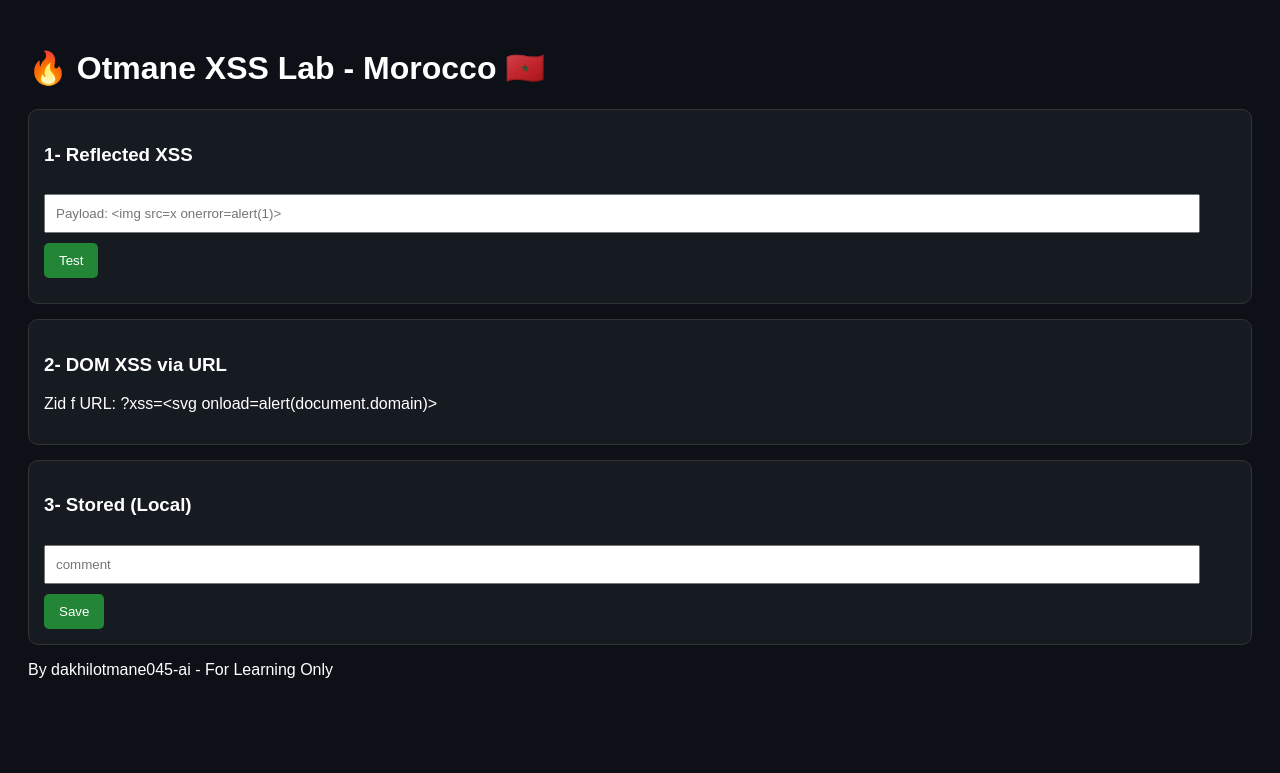
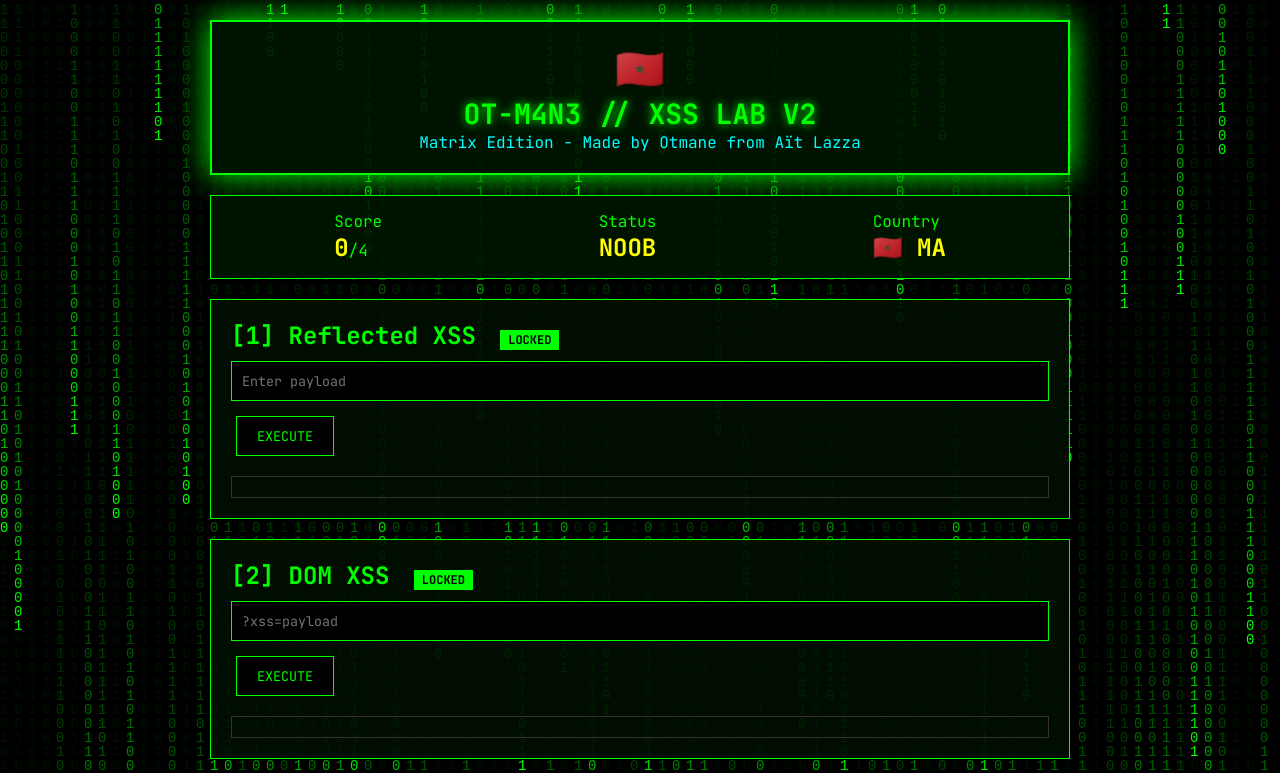
Before and after one commit to dakhilotmane045-ai/xss-lab, a plain HTML site: page index.html in a window 1280 px wide. Shown: the top 773 px of the page. Drawn offline with Linux system fonts and the light colour scheme.

Commit message:
Refactor index.html for improved structure and style

```diff
--- a/index.html
+++ b/index.html
@@ -1,41 +1,59 @@
 <!DOCTYPE html>
-<html>
-<head><title>Otmane XSS Lab</title>
+<html lang="en">
+<head>
+<meta charset="UTF-8">
+<meta name="viewport" content="width=device-width, initial-scale=1.0">
+<title>OT-M4N3 | XSS Lab V2 - Morocco</title>
 <style>
-body{background:#0d1117;color:#fff;font-family:Arial;padding:20px}
-.box{background:#161b22;padding:15px;margin:15px 0;border-radius:10px;border:1px solid #333}
-input{width:95%;padding:10px;margin:10px 0}
-button{background:#238636;color:white;padding:10px 15px;border:0;border-radius:5px}
+@import url('https://fonts.googleapis.com/css2?family=JetBrains+Mono:wght@400;700&display=swap');
+*{margin:0;padding:0;box-sizing:border-box;font-family:'JetBrains Mono',monospace}
+body{background:#000;color:#0f0;overflow-x:hidden;min-height:100vh;position:relative}
+canvas#matrix{position:fixed;top:0;left:0;z-index:0;width:100%;height:100%}
+.container{position:relative;z-index:1;max-width:900px;margin:0 auto;padding:20px}
+.header{text-align:center;border:2px solid #0f0;padding:20px;background:rgba(0,20,0,0.9);box-shadow:0 0 30px #0f0;margin-bottom:20px}
+.header h1{font-size:28px;text-shadow:0 0 10px #0f0}
+.stats{display:flex;justify-content:space-around;background:rgba(0,20,0,0.9);border:1px solid #0f0;padding:15px;margin-bottom:20px}
+.stats b{color:#ff0;font-size:24px}
+.lab{background:rgba(0,15,0,0.92);border:1px solid #0f0;padding:20px;margin-bottom:20px}
+.lab.solved{border-color:#ff0;box-shadow:0 0 25px #ff0}
+.badge{background:#0f0;color:#000;padding:2px 8px;font-size:12px;margin-left:10px}
+.badge.done{background:#ff0}
+input,textarea{width:100%;background:#000;border:1px solid #0f0;color:#0f0;padding:10px;margin:10px 0}
+button{background:#000;color:#0f0;border:1px solid #0f0;padding:10px 20px;cursor:pointer;margin:5px}
+button:hover{background:#0f0;color:#000}
+.flag-box{border:2px solid #ff0;background:rgba(40,40,0,0.9);padding:20px;text-align:center;display:none}
+.flag-box.show{display:block}
 </style>
 </head>
 <body>
-<h1>🔥 Otmane XSS Lab - Morocco 🇲🇦</h1>
-
-<div class="box">
-<h3>1- Reflected XSS</h3>
-<input id="s" placeholder='Payload: <img src=x onerror=alert(1)>'>
-<button onclick="document.getElementById('o').innerHTML=document.getElementById('s').value">Test</button>
-<div id="o" style="margin-top:10px;color:yellow"></div>
+<canvas id="matrix"></canvas>
+<div class="container">
+<div class="header">
+<div style="font-size:40px">🇲🇦</div>
+<h1>OT-M4N3 // XSS LAB V2</h1>
+<div style="color:#0ff">Matrix Edition - Made by Otmane from Aït Lazza</div>
 </div>
-
-<div class="box">
-<h3>2- DOM XSS via URL</h3>
-<p>Zid f URL: ?xss=&lt;svg onload=alert(document.domain)&gt;</p>
-<div id="d"></div>
+<div class="stats">
+<div>Score<br><b id="score">0</b>/4</div>
+<div>Status<br><b id="status">NOOB</b></div>
+<div>Country<br><b>🇲🇦 MA</b></div>
+</div>
+<div class="lab" id="lab1"><h2>[1] Reflected XSS <span class="badge" id="b1">LOCKED</span></h2><input id="i1" placeholder="Enter payload"><button onclick="test1()">EXECUTE</button><div id="r1" style="margin-top:15px;padding:10px;border:1px solid #333"></div></div>
+<div class="lab" id="lab2"><h2>[2] DOM XSS <span class="badge" id="b2">LOCKED</span></h2><input id="i2" placeholder="?xss=payload"><button onclick="test2()">EXECUTE</button><div id="r2" style="margin-top:15px;padding:10px;border:1px solid #333"></div></div>
+<div class="lab" id="lab3"><h2>[3] Stored XSS <span class="badge" id="b3">LOCKED</span></h2><textarea id="i3" placeholder="Comment payload"></textarea><button onclick="test3()">POST</button><div id="r3" style="margin-top:15px"></div></div>
+<div class="lab" id="lab4"><h2>[4] Filter Bypass HARD <span class="badge" id="b4">LOCKED</span></h2><input id="i4" placeholder="Bypass filter..."><button onclick="test4()">BYPASS</button><div id="r4" style="margin-top:15px;padding:10px;border:1px solid #333"></div></div>
+<div class="flag-box" id="flagBox"><h2>🏆 CONGRATS OT-M4N3!</h2><p style="font-size:20px;color:#ff0;background:#000;padding:10px;margin-top:10px">FLAG{Otmane_Morocco_XSS_King_2026}</p></div>
+</div>
 <script>
-let x=new URLSearchParams(location.search).get('xss');
-if(x)document.getElementById('d').innerHTML=x;
+const c=document.getElementById('matrix'),ctx=c.getContext('2d');c.width=innerWidth;c.height=innerHeight;const cols=Math.floor(c.width/14),drops=Array(cols).fill(0);function draw(){ctx.fillStyle='rgba(0,0,0,0.05)';ctx.fillRect(0,0,c.width,c.height);ctx.fillStyle='#0f0';ctx.font='14px monospace';drops.forEach((y,i)=>{ctx.fillText(String(Math.floor(Math.random()*2)),i*14,y*14);if(y*14>c.height&&Math.random()>0.975)drops[i]=0;drops[i]++})}setInterval(draw,35);
+let solved=[false,false,false,false];function updateScore(){let s=solved.filter(x=>x).length;document.getElementById('score').innerText=s;let t=['NOOB','KIDDIE','HACKER','ELITE','GOD 🇲🇦'];document.getElementById('status').innerText=t[s];if(s==4)document.getElementById('flagBox').classList.add('show')}function win(n){if(!solved[n]){solved[n]=true;document.getElementById('b'+(n+1)).innerText='PWNED';document.getElementById('b'+(n+1)).classList.add('done');document.getElementById('lab'+(n+1)).classList.add('solved');updateScore()}}
+const origAlert=window.alert;window.alert=function(m){origAlert(m);for(let i=1;i<=4;i++){if(document.getElementById('i'+i).value.includes('alert')||document.getElementById('i'+i).value.includes('onerror'))win(i-1)}return true};window.confirm=function(m){origAlert(m);for(let i=1;i<=4;i++)if(document.getElementById('i'+i).value)win(i-1);return true};
+function test1(){let v=document.getElementById('i1').value,r=document.getElementById('r1');r.innerHTML='Result: '+v;if(v.includes('<'))win(0)}
+function test2(){let p=new URLSearchParams(location.search).get('xss')||document.getElementById('i2').value;document.getElementById('r2').innerHTML='DOM: '+p;if(p&&p.includes('<'))win(1)}
+(function(){let p=new URLSearchParams(location.search).get('xss');if(p){document.getElementById('i2').value=p;document.getElementById('r2').innerHTML='DOM: '+p;if(p.includes('<'))win(1)}})();
+function loadComments(){let a=JSON.parse(localStorage.getItem('xss_comments')||'[]'),r=document.getElementById('r3');r.innerHTML='';a.forEach(c=>{let d=document.createElement('div');d.style.border='1px solid #333';d.style.padding='8px';d.style.margin='5px 0';d.innerHTML=c;r.appendChild(d);if(c.includes('<'))win(2)})}
+function test3(){let v=document.getElementById('i3').value;if(!v)return;let a=JSON.parse(localStorage.getItem('xss_comments')||'[]');a.push(v);localStorage.setItem('xss_comments',JSON.stringify(a));loadComments()}loadComments();
+function test4(){let v=document.getElementById('i4').value,r=document.getElementById('r4'),f=v.replace(/<script/gi,'').replace(/alert\s*\(/gi,'BLOCKED(');r.innerHTML='Filtered: '+f+'<div>'+f+'</div>';if(f.includes('onerror')||f.includes('onload')||f.includes('confirm')||f.includes('`'))win(3)}
 </script>
-</div>
-
-<div class="box">
-<h3>3- Stored (Local)</h3>
-<input id="c" placeholder="comment">
-<button onclick="localStorage.setItem('c',document.getElementById('c').value);location.reload()">Save</button>
-<div id="cc"></div>
-<script>document.getElementById('cc').innerHTML=localStorage.getItem('c')||''</script>
-</div>
-
-<p>By dakhilotmane045-ai - For Learning Only</p>
 </body>
 </html>
```
